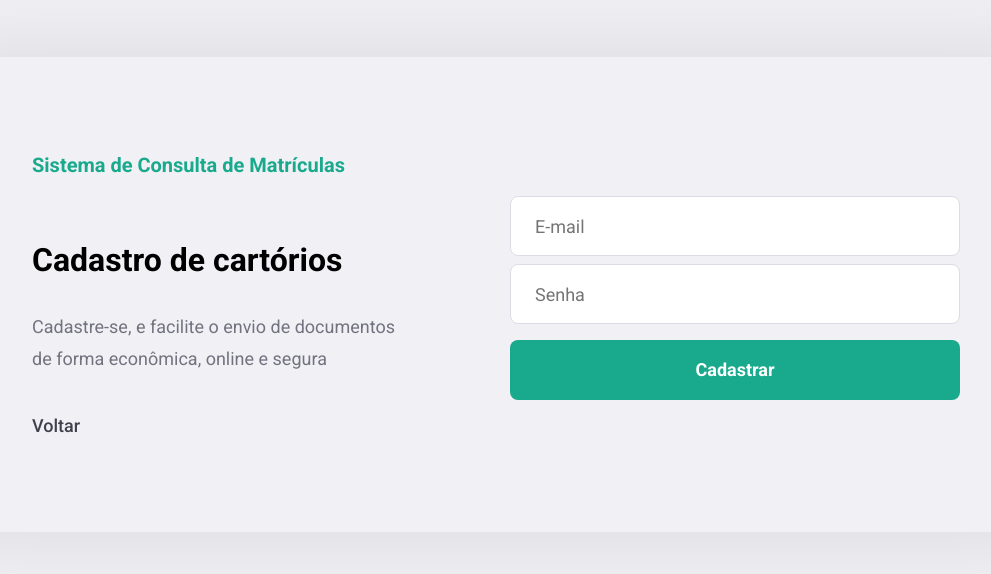
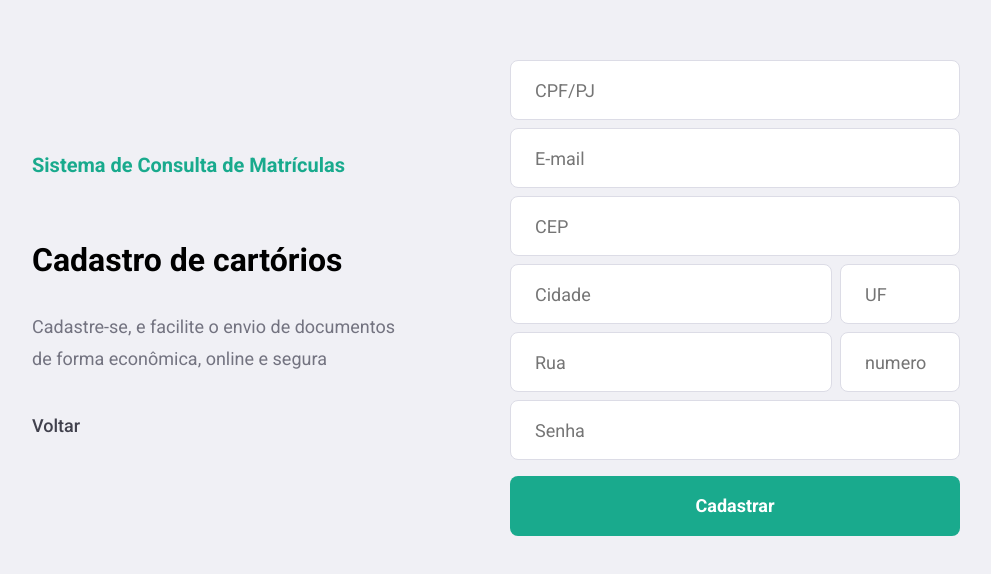
Before and after one commit to manuelabognar/megaHack2edicao, a React (Create React App) app in the folder frontend/: page /cadastroCartorio in a window 1280 px wide. Shown: the part 106-680 px from the top of the page, without its empty margins (144-1135 px from the left). Built offline with nearby package versions, Linux system fonts and the light colour scheme; the HTML template or start-up script is replaced by a standard one.

Commit message:
registro cartorio

```diff
--- a/frontend/src/pages/RegisterCartorio/index.js
+++ b/frontend/src/pages/RegisterCartorio/index.js
@@ -5,7 +5,14 @@ import './styles.css';
 
 
 export default function RegisterCartorio() {
+  const [nome, setNome] = useState('');
+  const [pj, setPj] = useState('');
   const [email, setEmail] = useState('');
+  const [cep, setCep] = useState('');
+  const [city, setCity] = useState('');
+  const [uf, setUf] = useState('');
+  const [street, setStreet] = useState('');
+  const [number, setNumber] = useState('');
   const [password, setPassword] = useState('');
 
   const history = useHistory();
@@ -13,10 +20,18 @@ export default function RegisterCartorio() {
   async function handleRegister(e) {
     e.preventDefault();
 
+      /*
     const data = {
+      pj,
       email,
+      cep,
+      city,
+      uf,
+      street,
+      number,
       password,
     };
+    */
 
     try {
       //const response = await api.post('users', data);
@@ -47,7 +62,14 @@ export default function RegisterCartorio() {
             </Link>
         </section>
 
+
         <form onSubmit={ handleRegister } >
+
+          <input
+            placeholder="CPF/PJ"
+            value = {pj}
+            onChange = {e => setPj(e.target.value) }
+          />
 
           <input
             type="email"
@@ -57,7 +79,44 @@ export default function RegisterCartorio() {
             onChange = {e => setEmail(e.target.value) }
           />
 
+
           <input
+            placeholder="CEP"
+            value = {cep}
+            onChange = {e => setCep(e.target.value) }
+          />
+
+          <div className="input-group">
+            <input
+              placeholder="Cidade"
+              value = {city}
+              onChange = {e => setCity(e.target.value) }
+            />
+
+            <input
+              placeholder="UF"
+              style={{ width: 120 }}
+              value = {uf}
+              onChange = {e => setUf(e.target.value) }
+            />
+          </div>
+
+          <div className="input-group">
+            <input
+                placeholder="Rua"
+                value = {street}
+                onChange = {e => setStreet(e.target.value) }
+              />
+
+            <input
+              placeholder="numero"
+              style={{ width: 120 }}
+              value = {number}
+              onChange = {e => setNumber(e.target.value) }
+            />
+          </div>
+
+<input
             placeholder="Senha"
             type="password"
             value = {password}
@@ -66,9 +125,9 @@ export default function RegisterCartorio() {
 
 
 
-
           <button className="button" type="submit">Cadastrar</button>
         </form>
+
       </div>
     </div>
   );
--- a/frontend/src/pages/RegisterSolicitante/index.js
+++ b/frontend/src/pages/RegisterSolicitante/index.js
@@ -4,7 +4,8 @@ import { Link, useHistory } from 'react-router-dom';
 import './styles.css';
 
 
-export default function RegisterSol() {
+export default function RegisterSolicitante() {
+  const [nome, setNome] = useState('');
   const [pj, setPj] = useState('');
   const [email, setEmail] = useState('');
   const [cep, setCep] = useState('');
```
